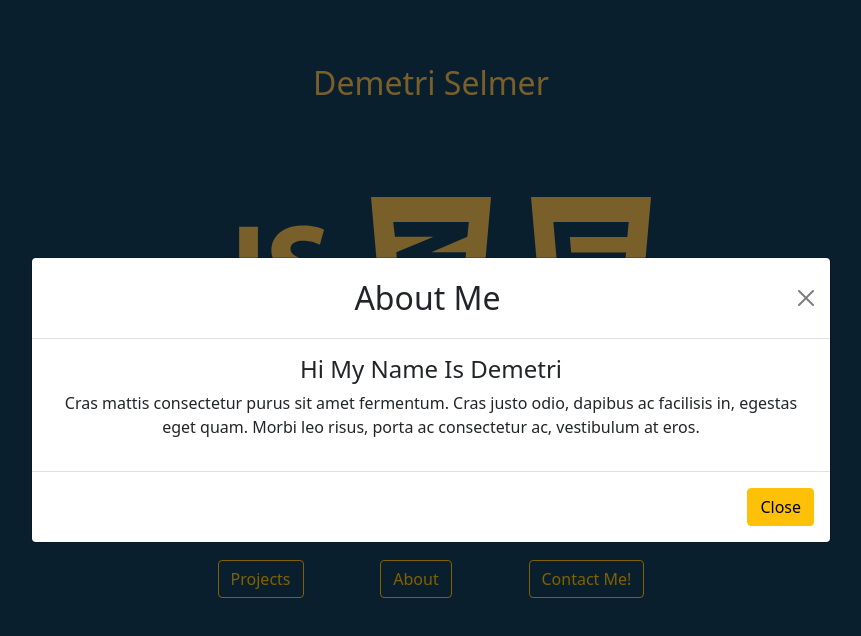
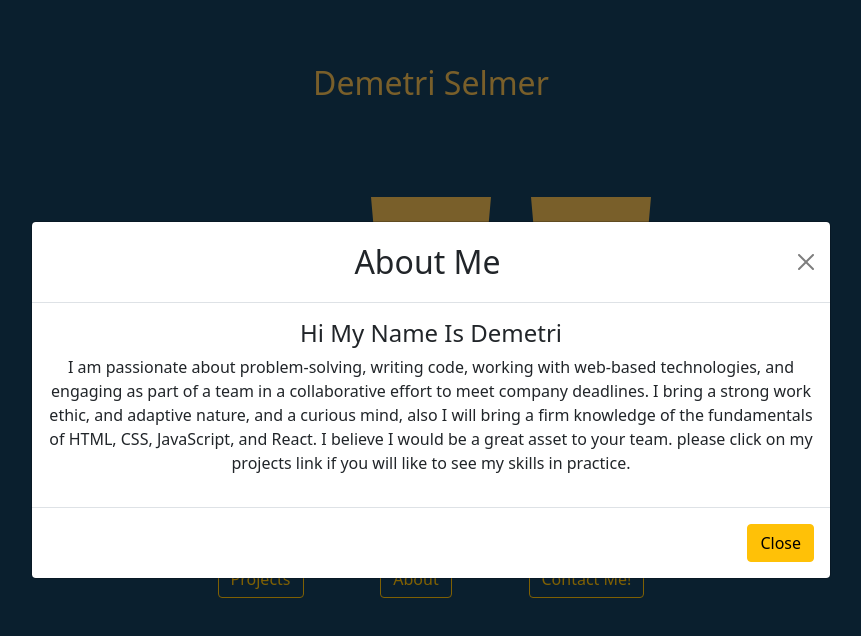
Before and after one commit to dsh410/portfolio, a React (Create React App) app: page / in a window 1280 px wide. Both pictures are taken after a click on the button "About". Shown: the top 636 px of the page, without its empty margins (209-1070 px from the left). Built offline with nearby package versions, Linux system fonts and the light colour scheme.

Commit message:
added about me text.

```diff
--- a/src/AboutModal.js
+++ b/src/AboutModal.js
@@ -14,9 +14,7 @@ function AboutModal(props) {
       <Modal.Body>
         <h4>Hi My Name Is Demetri</h4>
         <p>
-          Cras mattis consectetur purus sit amet fermentum. Cras justo odio,
-          dapibus ac facilisis in, egestas eget quam. Morbi leo risus, porta ac
-          consectetur ac, vestibulum at eros.
+ I am passionate about problem-solving, writing code, working with web-based technologies, and engaging as part of a team in a collaborative effort to meet company deadlines. I bring a strong work ethic, and adaptive nature, and a curious mind, also I will bring a firm knowledge of the fundamentals of HTML, CSS, JavaScript, and React. I believe I would be a great asset to your team. please click on my projects link if you will like to see my skills in practice.
         </p>
       </Modal.Body>
       <Modal.Footer>
```
